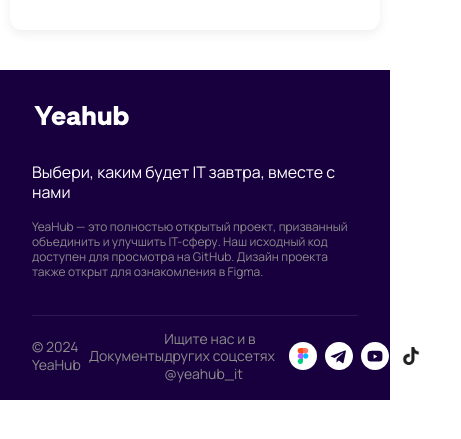
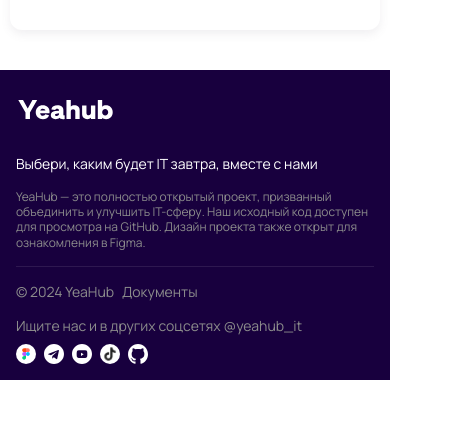
Before and after one commit to mixDDDDD/YeaHub-List-Of-Question, a React (Vite) app: page / in a window 390 px wide. Shown: the part 273-712 px from the top of the page, 461 px wide, since content can reach past the window. Built offline with nearby package versions, Linux system fonts and the light colour scheme; no server answers.

Commit message:
fix: adapt footer and keep social links grouped

```diff
--- a/src/components/footer/footer.module.css
+++ b/src/components/footer/footer.module.css
@@ -58,13 +58,16 @@
   font-size: 14px;
   font-weight: 400;
   line-height: 1.27;
+  gap: 16px;
+  flex-wrap: wrap;
 }
 
 .footer-social {
   display: flex;
   gap: 10px;
-  justify-content: center;
+  justify-content: flex-start;
   align-items: center;
+  flex-wrap: wrap;
 }
 
 .footer-social-links {
@@ -77,6 +80,52 @@
   display: flex;
   align-items: center;
   gap: 8px;
+  white-space: nowrap;
+}
+
+@media (max-width: 1024px) {
+  .footer {
+    min-height: 229px;
+    padding-inline: 30px;
+  }
+
+  .footer-description {
+    margin-bottom: 20px;
+  }
+
+  .footer-social-links img {
+    width: 20px;
+    height: 20px;
+  }
+}
+
+@media (max-width: 767px) {
+  .footer {
+    min-height: 272px;
+    padding: 24px 16px 16px;
+  }
+
+  .footer-slogan {
+    font-size: 14px;
+    line-height: 1.2;
+  }
+
+  .footer-description {
+    margin-bottom: 16px;
+  }
+
+  .footer-bottom {
+    flex-direction: column;
+    align-items: flex-start;
+    gap: 16px;
+    margin-top: 16px;
+  }
+
+  .footer-social {
+    flex-direction: column;
+    align-items: flex-start;
+    gap: 10px;
+  }
 }
 
 .footer-social-links a {
```
